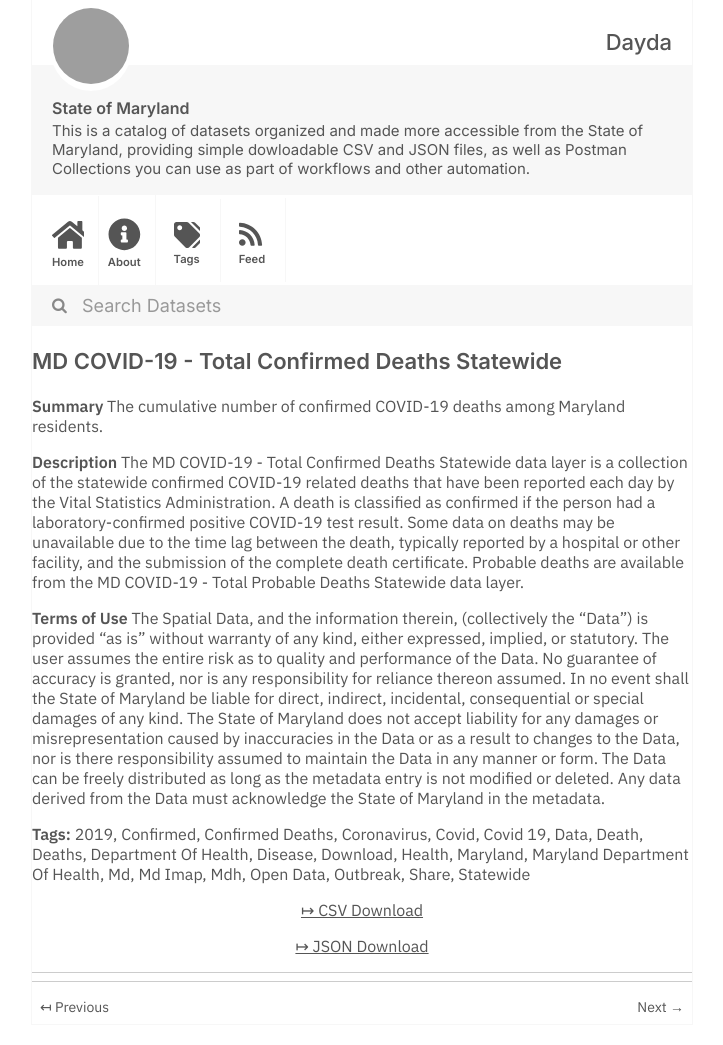
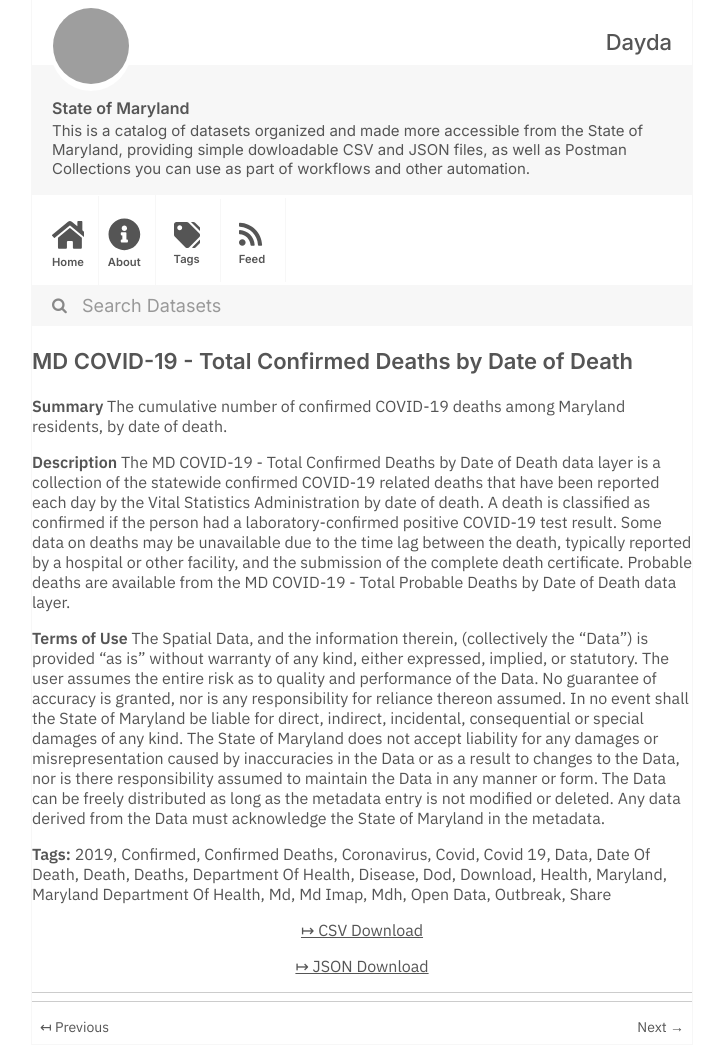
Before and after one commit to dayda-entities/state-of-maryland, a Jekyll site: the page built from _posts/2020-11-10-md-covid-19-total-confirmed-de.md, in a window 1280 px wide, cut to the strip 0-1045 px from the top of the page. Shown: the whole strip, without its empty margins (278-1001 px from the left). Built offline with Jekyll 4.4.1, drawn with Linux system fonts in a browser that asks for light colours; grey boxes are pictures that could not be loaded.

Commit message:
Publish Data

```diff
--- a/_posts/2020-11-10-md-covid-19-total-confirmed-de.md
+++ b/_posts/2020-11-10-md-covid-19-total-confirmed-de.md
@@ -1,7 +1,7 @@
 ---
-title: MD COVID-19 - Total Confirmed Deaths Statewide
-created: '2020-11-10T17:25:45.658498'
-modified: '2020-12-04T19:15:19.670080'
+title: MD COVID-19 - Total Confirmed Deaths by Date of Death
+created: '2020-11-10T17:24:01.304580'
+modified: '2020-12-04T19:14:23.593491'
 state: active
 type: dataset
 tags:
@@ -12,10 +12,12 @@ tags:
   - Covid
   - Covid 19
   - Data
+  - Date Of Death
   - Death
   - Deaths
   - Department Of Health
   - Disease
+  - Dod
   - Download
   - Health
   - Maryland
@@ -26,20 +28,19 @@ tags:
   - Open Data
   - Outbreak
   - Share
-  - Statewide
 groups:
   - Local Government
-csv_url: 'https://opendata.maryland.gov/api/views/w9rb-g7zs/rows.csv?accessType=DOWNLOAD'
+csv_url: 'https://opendata.maryland.gov/api/views/65qq-j35q/rows.csv?accessType=DOWNLOAD'
 json_url: >-
-  https://opendata.maryland.gov/api/views/w9rb-g7zs/rows.json?accessType=DOWNLOAD
+  https://opendata.maryland.gov/api/views/65qq-j35q/rows.json?accessType=DOWNLOAD
 layout: post
 
 ---
 <b>Summary</b>
-The cumulative number of confirmed COVID-19 deaths among Maryland residents.
+The cumulative number of confirmed COVID-19 deaths among Maryland residents, by date of death.
 
 <b>Description</b>
-The MD COVID-19 - Total Confirmed Deaths Statewide data layer is a collection of the statewide confirmed COVID-19 related deaths that have been reported each day by the Vital Statistics Administration. A death is classified as confirmed if the person had a laboratory-confirmed positive COVID-19 test result. Some data on deaths may be unavailable due to the time lag between the death, typically reported by a hospital or other facility, and the submission of the complete death certificate. Probable deaths are available from the MD COVID-19 - Total Probable Deaths Statewide data layer.
+The MD COVID-19 - Total Confirmed Deaths by Date of Death data layer is a collection of the statewide confirmed COVID-19 related deaths that have been reported each day by the Vital Statistics Administration by date of death. A death is classified as confirmed if the person had a laboratory-confirmed positive COVID-19 test result. Some data on deaths may be unavailable due to the time lag between the death, typically reported by a hospital or other facility, and the submission of the complete death certificate. Probable deaths are available from the MD COVID-19 - Total Probable Deaths by Date of Death data layer.
 
 <b>Terms of Use</b>
 The Spatial Data, and the information therein, (collectively the "Data") is provided "as is" without warranty of any kind, either expressed, implied, or statutory. The user assumes the entire risk as to quality and performance of the Data. No guarantee of accuracy is granted, nor is any responsibility for reliance thereon assumed. In no event shall the State of Maryland be liable for direct, indirect, incidental, consequential or special damages of any kind. The State of Maryland does not accept liability for any damages or misrepresentation caused by inaccuracies in the Data or as a result to changes to the Data, nor is there responsibility assumed to maintain the Data in any manner or form. The Data can be freely distributed as long as the metadata entry is not modified or deleted. Any data derived from the Data must acknowledge the State of Maryland in the metadata.
```
